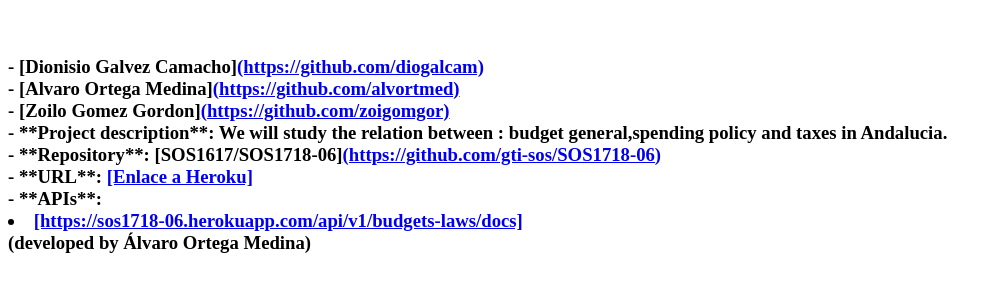
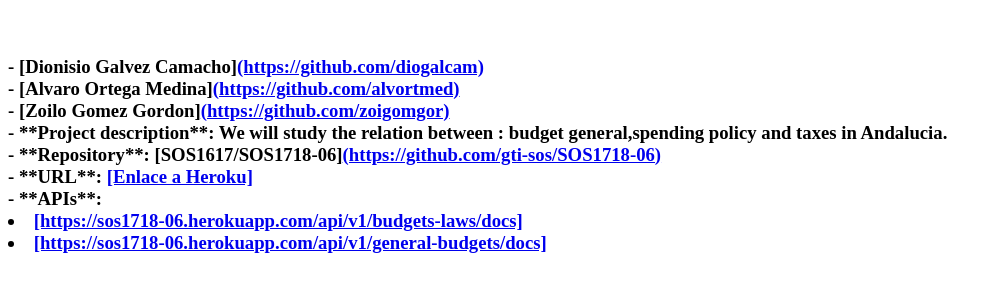
Before and after one commit to gti-sos/SOS1718-06, a website: page public/index.html in a window 1280 px wide. Shown: the part 61-352 px from the top of the page, without its empty margins (0-1002 px from the left). Drawn offline with Linux system fonts and the light colour scheme.

Commit message:
cambios mayoresss

```diff
--- a/generalBudgetsApi/index.js
+++ b/generalBudgetsApi/index.js
@@ -8,7 +8,7 @@ generalBudgetsApi.register = function(app, db) {
     console.log("Registering routs for contact API..");
 
     app.get(BASE_API_PATH + "/help", (req, res) => {
-        res.redirect(""); //postman
+        res.redirect("https://documenter.getpostman.com/view/3895452/sos1718-06/RVu4GVnA"); //postman
     });
 
     var InitialGeneralBudgets = [{
--- a/public/index.html
+++ b/public/index.html
@@ -11,7 +11,8 @@
             - **Project description**: We will study the relation between : budget general,spending policy and taxes in Andalucia.<br>
             - **Repository**: [SOS1617/SOS1718-06]<a href="https://github.com/gti-sos/SOS1718-06">(https://github.com/gti-sos/SOS1718-06)</a><br>
             - **URL**: <a href="http://sos1718-06.herokuapp.com/">[Enlace a Heroku]</a><br>
-            - **APIs**:<li><a href="https://documenter.getpostman.com/view/4051792/collection/RVu1HAzC">[https://sos1718-06.herokuapp.com/api/v1/budgets-laws/docs] </a></li>(developed by Álvaro Ortega Medina)</div>
+            - **APIs**:<li><a href="https://documenter.getpostman.com/view/4051792/collection/RVu1HAzC">[https://sos1718-06.herokuapp.com/api/v1/budgets-laws/docs] </a></li>
+                        <li><a href="https://documenter.getpostman.com/view/3895452/sos1718-06/RVu4GVnA">[https://sos1718-06.herokuapp.com/api/v1/general-budgets/docs]</a></li>
         </h3>
     </body>
 </html>
```
